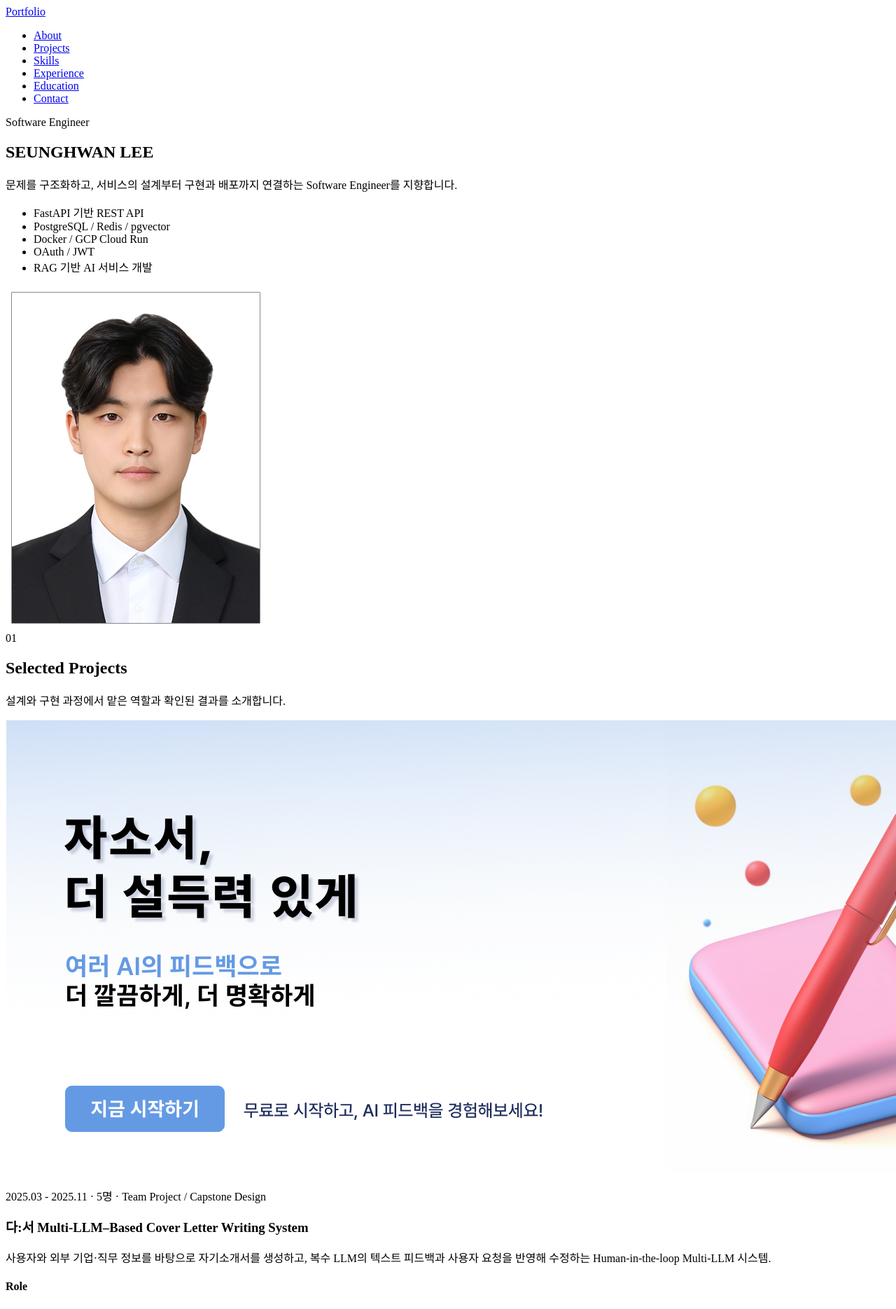
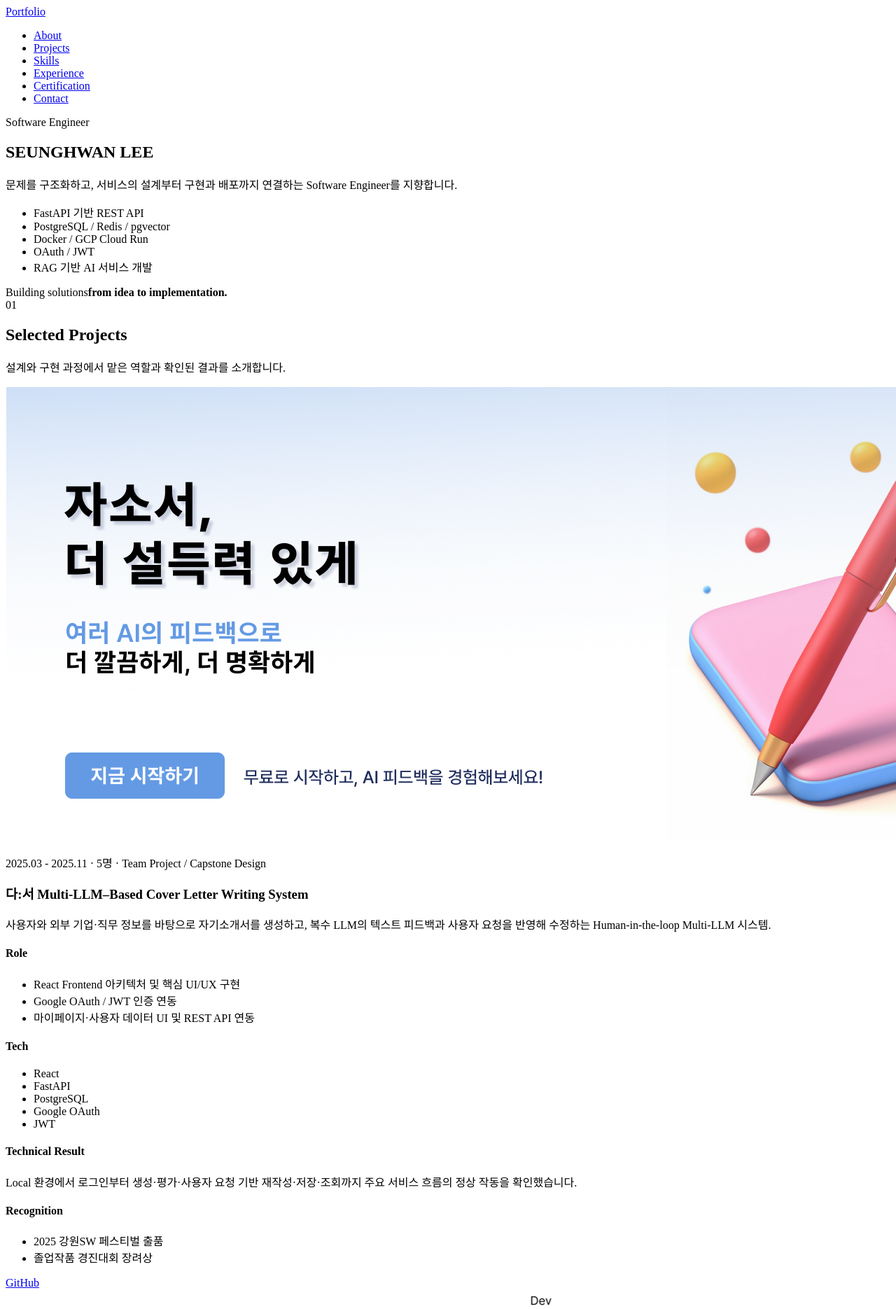
Before and after one commit to krknulsh/krknulsh.github.io, a React (Vite) app: page / in a window 1280 px wide. Shown: the top 1870 px of the page at 70% size. Built offline with nearby package versions, Linux system fonts and the light colour scheme; the HTML template or start-up script is replaced by a standard one.

Commit message:
Remove profile photo and university education

```diff
--- a/src/data/education.ts
+++ b/src/data/education.ts
@@ -1,14 +1,4 @@
 import type { TimelineItem } from '../types/portfolio'
-
-export const education: TimelineItem[] = [
-  {
-    id: 'computer-engineering',
-    title: 'Computer Engineering',
-    organization: '강원대학교 Kangwon National University',
-    period: '2019.03 - 2026.02',
-    description: '컴퓨터공학 전공',
-  },
-]
 
 export const certifications: TimelineItem[] = [
   {
--- a/src/data/navigation.ts
+++ b/src/data/navigation.ts
@@ -5,6 +5,6 @@ export const navigationItems: NavigationItem[] = [
   { label: 'Projects', target: 'projects' },
   { label: 'Skills', target: 'skills' },
   { label: 'Experience', target: 'experience' },
-  { label: 'Education', target: 'education' },
+  { label: 'Certification', target: 'education' },
   { label: 'Contact', target: 'contact' },
 ]
--- a/src/data/profile.ts
+++ b/src/data/profile.ts
@@ -12,7 +12,7 @@ export const profile: Profile = {
     'OAuth / JWT',
     'RAG 기반 AI 서비스 개발',
   ],
-  profileImage: '/assets/profile/hero.jpg',
+  profileImage: null,
   links: {
     phone: '01043257003',
     github: 'https://github.com/krknulsh',
--- a/src/data/projects.ts
+++ b/src/data/projects.ts
@@ -22,7 +22,7 @@ export const projects: Project[] = [
       'JWT',
     ],
     result: 'Local 환경에서 로그인부터 생성·평가·사용자 요청 기반 재작성·저장·조회까지 주요 서비스 흐름의 정상 작동을 확인했습니다.',
-    recognition: ['2025 강원SW 페스티벌 출품', '강원대학교 IT대학 졸업작품 경진대회 장려상'],
+    recognition: ['2025 강원SW 페스티벌 출품', '졸업작품 경진대회 장려상'],
     coverImage: '/assets/projects/multi-llm-resume-generator/cover.png',
     github: 'https://github.com/krknulsh/LLMate_refactored',
     detail: null,
--- a/src/sections/Education/Education.tsx
+++ b/src/sections/Education/Education.tsx
@@ -1,6 +1,6 @@
 import { SectionTitle } from '../../components/SectionTitle/SectionTitle'
 import { TimelineList } from '../../components/TimelineList/TimelineList'
-import { certifications, education } from '../../data/education'
+import { certifications } from '../../data/education'
 
 export function Education() {
   return (
@@ -8,10 +8,8 @@ export function Education() {
       <div className="container">
         <div className="section-heading-row">
           <span className="section-index">04</span>
-          <SectionTitle title="Education / Certification" />
+          <SectionTitle title="Certification" />
         </div>
-        <TimelineList items={education} />
-        <h3 className="subsection-title">Certification</h3>
         <TimelineList items={certifications} emptyMessage="확정된 자격 정보가 추가될 예정입니다." />
       </div>
     </section>
```
Also changed, not shown: public/assets/profile/hero.jpg (deleted), 7 other files (tests, documents, lock files or other folders).
